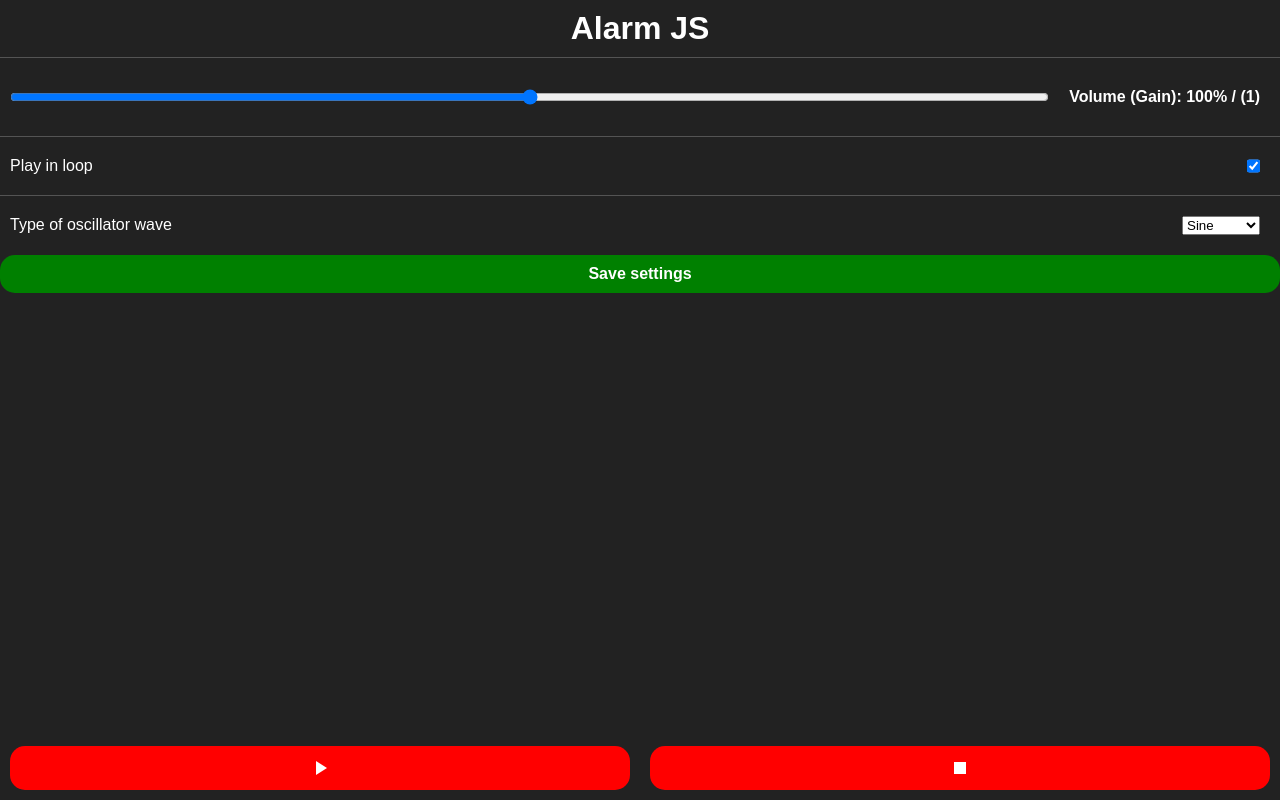
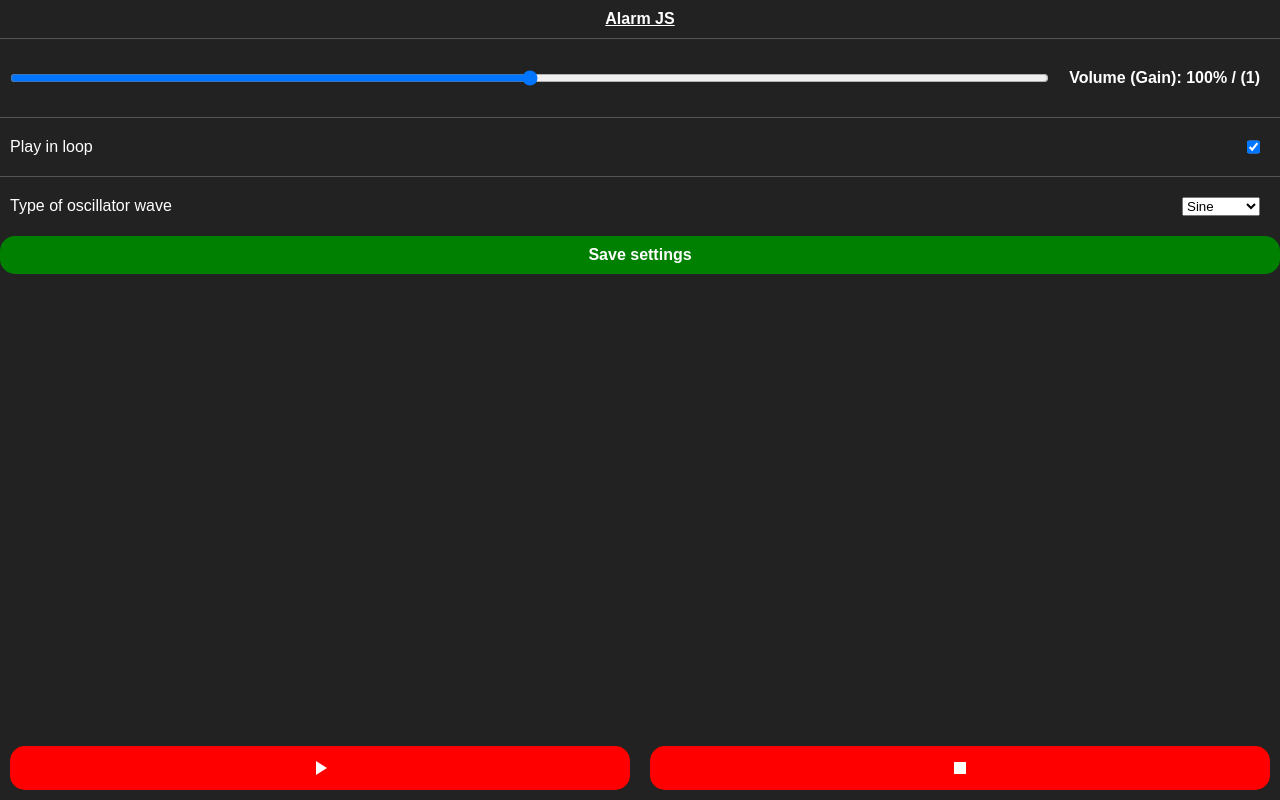
Before and after one commit to IsmaCortGtz/Alarm.js, a plain HTML site: page index.html in a window 1280 px wide. Drawn offline with Linux system fonts and the light colour scheme.

Commit message:
Redirect added in title

```diff
--- a/index.html
+++ b/index.html
@@ -32,7 +32,7 @@
   </head>
 
   <body>
-    <h1 class="page-title">Alarm JS</h1>
+    <a href="https://github.com/IsmaCortGtz/Alarm.js" class="page-title">Alarm JS</a>
 
     <div class="options">
       <div class="volume-container option-container">
```
